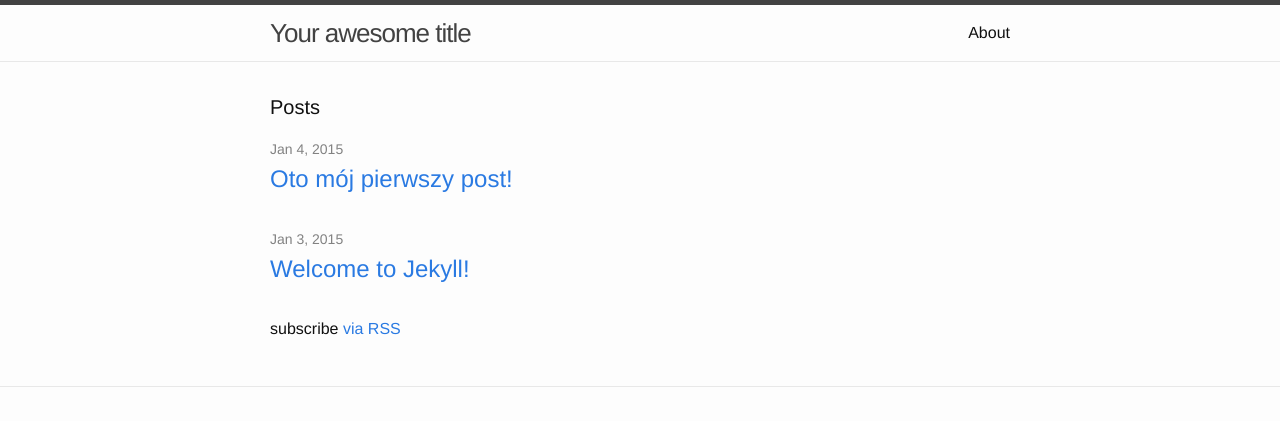
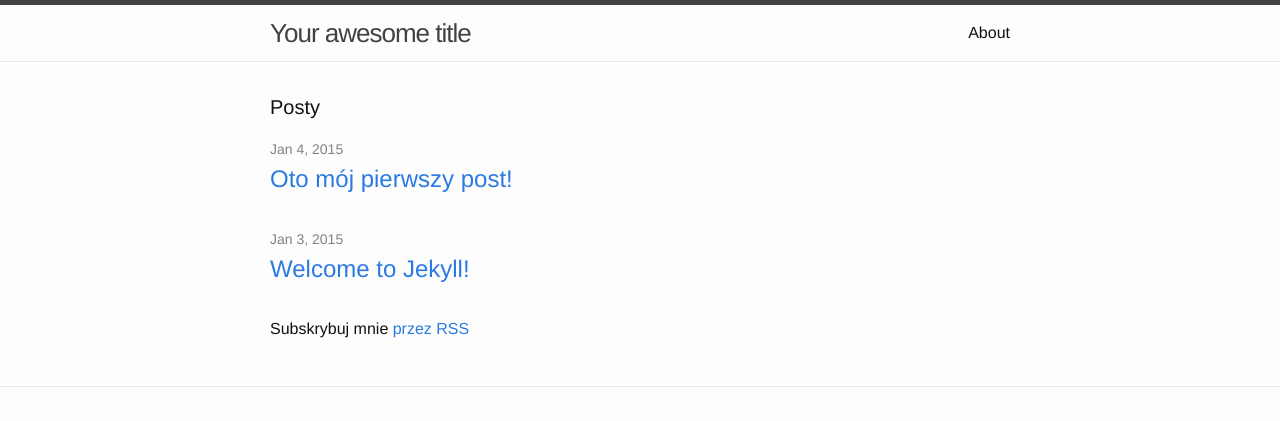
Before and after one commit to nikodamn/nikodamn.github.io, a Jekyll site: the page built from index.html, in a window 1280 px wide. Shown: the top 421 px of the page. Built offline with Jekyll 4.4.1, drawn with Linux system fonts in a browser that asks for light colours.

Commit message:
Sublime editing

```diff
--- a/index.html
+++ b/index.html
@@ -4,7 +4,7 @@ layout: default
 
 <div class="home">
 
-  <h1 class="page-heading">Posts</h1>
+  <h1 class="page-heading">Posty</h1>
 
   <ul class="post-list">
     {% for post in site.posts %}
@@ -18,6 +18,6 @@ layout: default
     {% endfor %}
   </ul>
 
-  <p class="rss-subscribe">subscribe <a href="{{ "/feed.xml" | prepend: site.baseurl }}">via RSS</a></p>
+  <p class="rss-subscribe">Subskrybuj mnie <a href="{{ "/feed.xml" | prepend: site.baseurl }}">przez RSS</a></p>
 
 </div>
```
